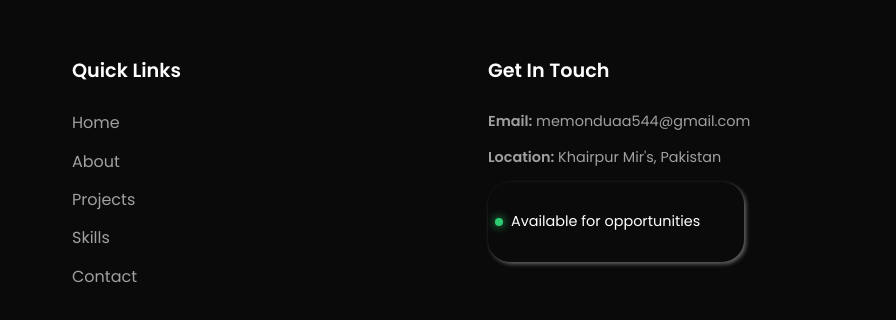
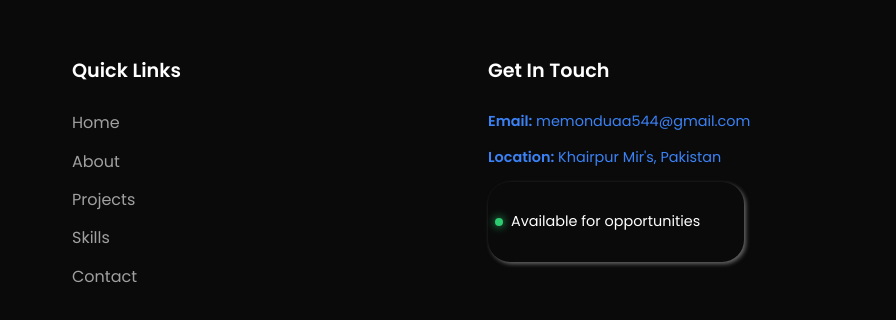
Before and after one commit to Duaalimemon/MyPortfolio, a plain HTML site: page index.html in a window 1280 px wide. Shown: the part 4306-4626 px from the top of the page, 384-1280 px from the left. Drawn offline with Linux system fonts and the light colour scheme; placeholder pictures from the web are drawn by us.

Commit message:
Update styles.css

```diff
--- a/styles.css
+++ b/styles.css
@@ -761,9 +761,10 @@ footer {
 
 .footer-contact p {
     font-size: 0.9rem;
-    color: #a0a0a0;
+    color: #3b82f6;
     margin-bottom: 0.8rem;
     text-align: left;
+
 }
 
 .status {
```
